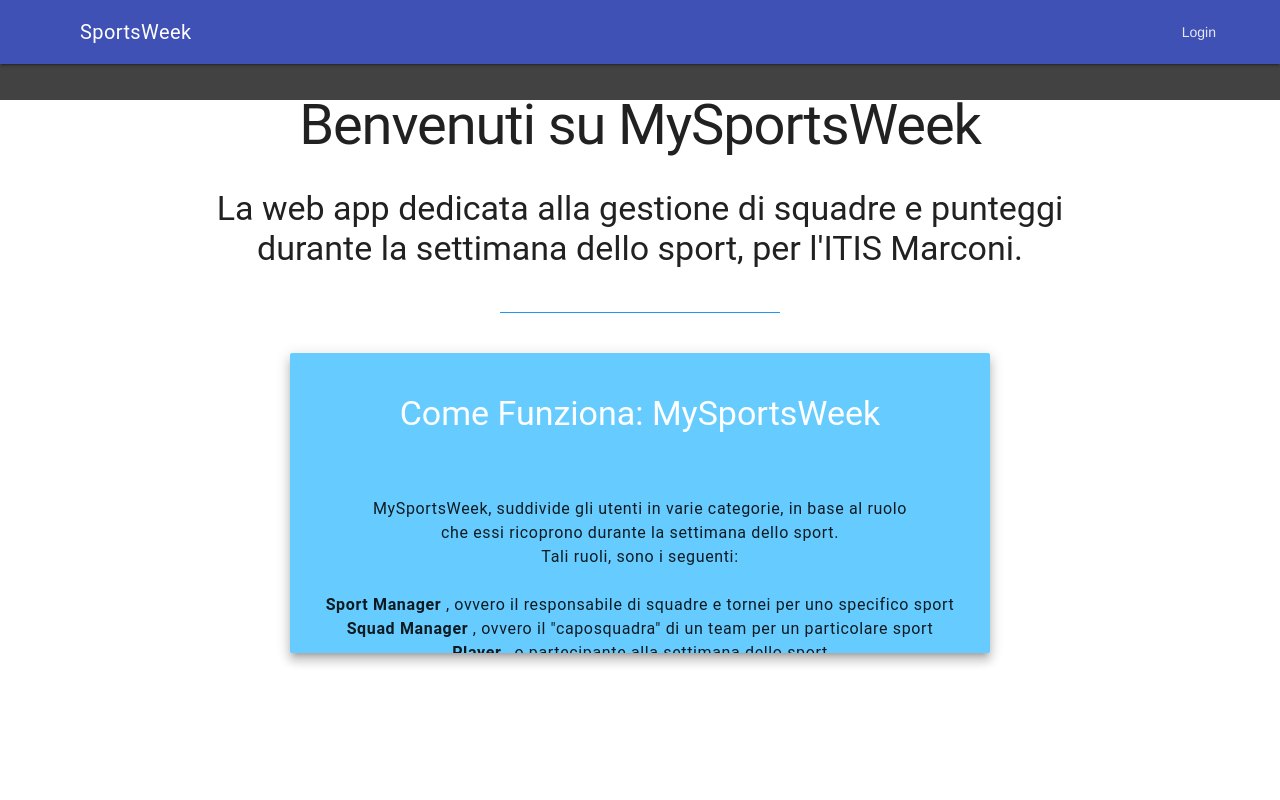
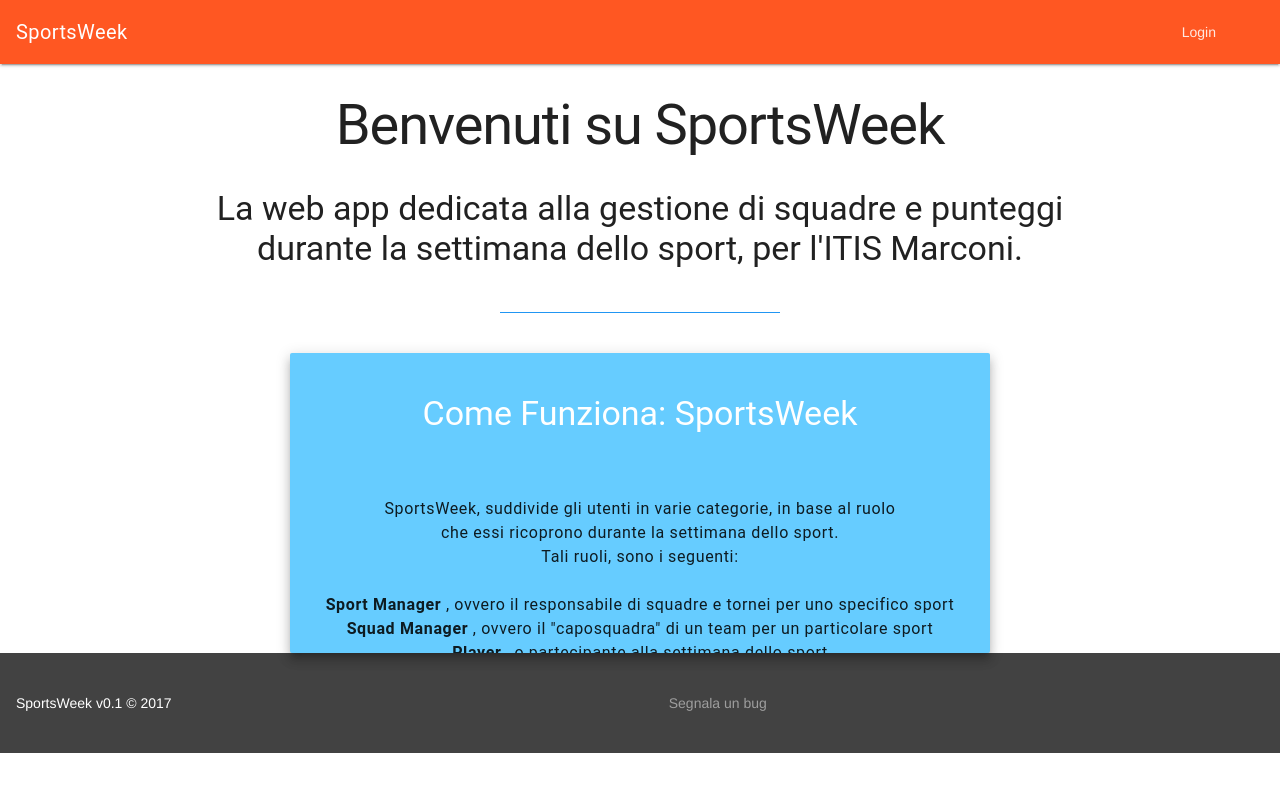
Before and after one commit to hexwell/sportsweek, a Django app: page / in a window 1280 px wide. Run offline with Django 3.2, Linux system fonts and the light colour scheme.

Commit message:
Welcome and base templates improvements

```diff
--- a/scoreboard/templates/base.html
+++ b/scoreboard/templates/base.html
@@ -1,26 +1,33 @@
+<!DOCTYPE html>
+<html lang="en">
+<head>
+    <meta charset="UTF-8">
+    <title>Title</title>
+
     <link rel="stylesheet" href="https://fonts.googleapis.com/icon?family=Material+Icons">
-<link rel="stylesheet" href="https://code.getmdl.io/1.3.0/material.indigo-pink.min.css">
+    <link rel="stylesheet" href="https://code.getmdl.io/1.3.0/material.deep_orange-indigo.min.css">
     <script defer src="https://code.getmdl.io/1.3.0/material.min.js"></script>
-
+</head>
+<body>
     <!-- Always shows a header, even in smaller screens. -->
     <div class="mdl-layout mdl-js-layout mdl-layout--fixed-header">
       <header class="mdl-layout__header">
-    <div class="mdl-layout__header-row">
+        <div class="mdl-layout__header-row" style="padding-left: 16px;">
           <!-- Title -->
-      <span class="mdl-layout-title">SportsWeek</span>
+          <span class="mdl-layout-title">
+              <a class="mdl-layout-title" href="{% url 'index' %}" style="all: inherit;
+              text-decoration: none;">SportsWeek</a></span>
           <!-- Add spacer, to align navigation to the right -->
           <div class="mdl-layout-spacer"></div>
           <!-- Navigation. We hide it in small screens. -->
           <nav class="mdl-navigation mdl-layout--large-screen-only">
-        <a class="mdl-navigation__link" href="">Login</a>
+            <a class="mdl-navigation__link" href="#">Login</a>
           </nav>
         </div>
       </header>
       <main class="mdl-layout__content">
         <div class="page-content">
             {% block content %}{% endblock %}
-    </div>
-  </main>
             <footer class="mdl-mini-footer">
               <div class="mdl-mini-footer__left-section">
                 <div class="mdl-logo">
@@ -34,3 +41,7 @@
                 </ul>
             </footer>
         </div>
+      </main>
+    </div>
+</body>
+</html>
--- a/scoreboard/templates/index.html
+++ b/scoreboard/templates/index.html
@@ -1,15 +1,10 @@
-<html>
-	<head>
-	</head>
-
-	<body>
 {% extends "base.html" %}
 
 {% block content %}
 
 <center>
 
-			<h1> Benvenuti su MySportsWeek</h1>
+	<h1> Benvenuti su SportsWeek</h1>
 	<h3> La web app dedicata alla gestione di squadre e punteggi <br> durante la settimana dello sport, per l'ITIS Marconi. </h3>
 	<br> <div class="line"></div> <br>
 
@@ -41,21 +36,17 @@
 <center>
     <div class="demo-card-wide mdl-card mdl-shadow--8dp">
         <div class="mdl-card__title">
-             <h3> Come Funziona: MySportsWeek </h3>
-  			</div>
-			  <div class="mdl-card__supporting-text1">
+            <h3> Come Funziona: SportsWeek </h3>
+        </div><div class="mdl-card__supporting-text1">
         <h6>
-			    MySportsWeek, suddivide gli utenti in varie categorie, in base al ruolo <br> che essi ricoprono durante la settimana dello sport. <br>
+            SportsWeek, suddivide gli utenti in varie categorie, in base al ruolo <br> che essi ricoprono durante la settimana dello sport. <br>
             Tali ruoli, sono i seguenti: <br><br>
             <b> Sport Manager </b>, ovvero il responsabile di squadre e tornei per uno specifico sport <br>
             <b> Squad Manager </b>, ovvero il "caposquadra" di un team per un particolare sport <br>
             <b> Player </b>, o partecipante alla settimana dello sport <br>
         </h6>
         <br>
-				</center>
         </div>
     </div>
+</center>
 {% endblock %}
-	</body>
-	<!-- Coded by: Tobia Valerio (Head Front End Developer, Back End Assistant), Ettore Forigo (Head Back End Developer, Front End Assistant) -->
-</html>
```
Also changed, not shown: 1 other file. Lines whose indentation alone changed are shown as unchanged.
